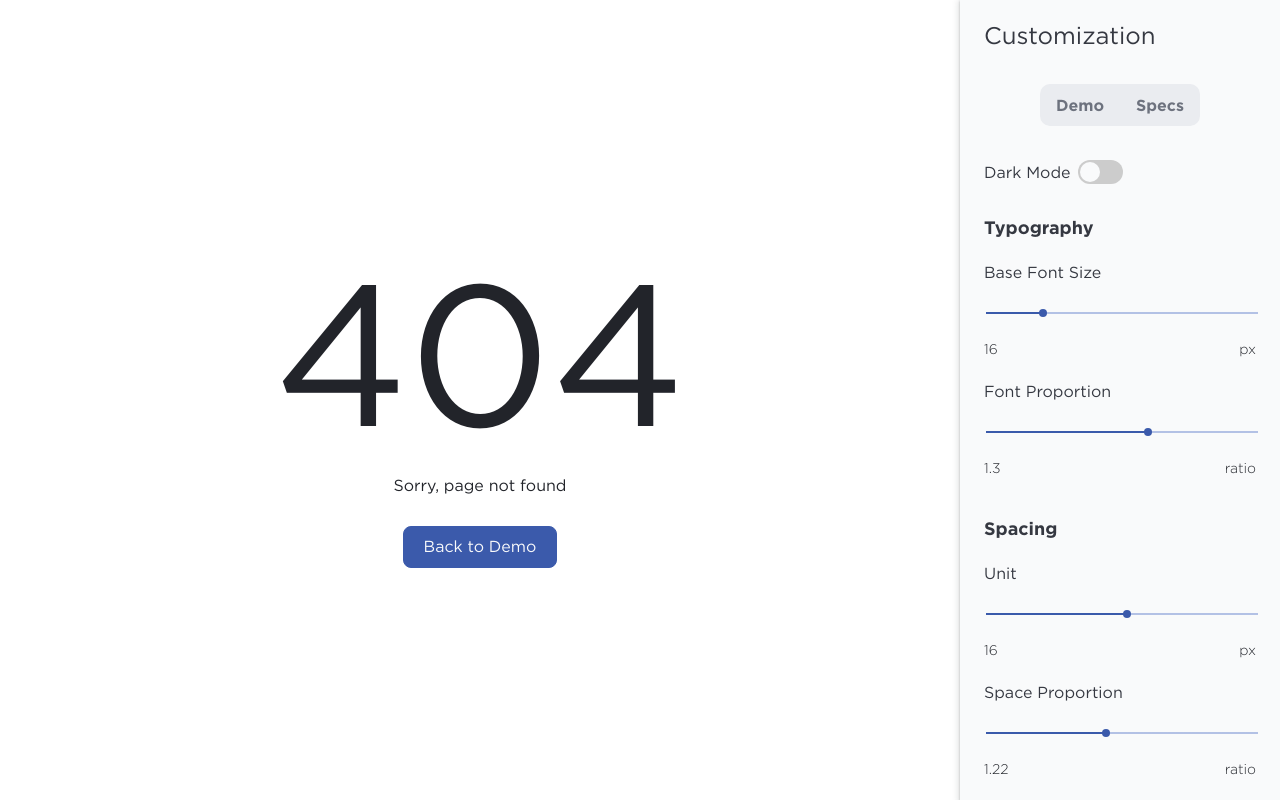
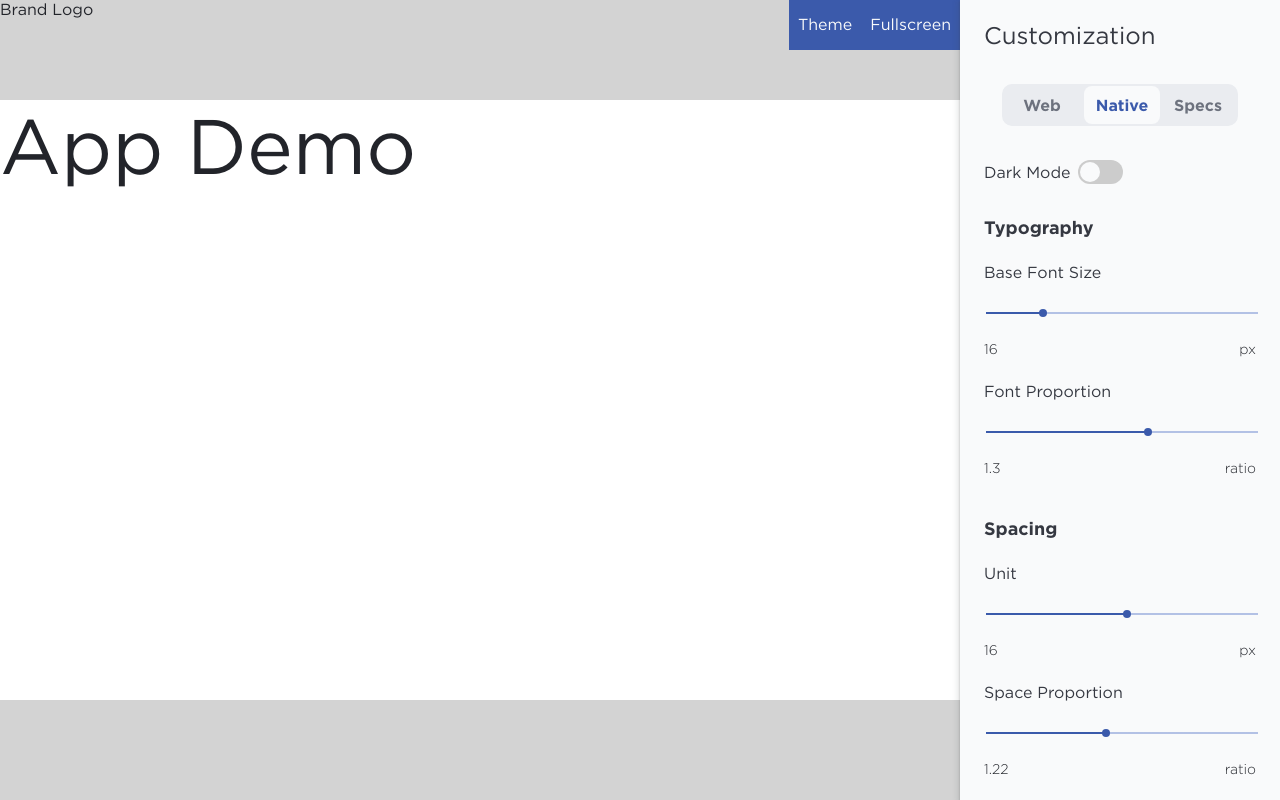
Before and after one commit to TEAMSDesign/TEAMSDesign-Designer-Tool, a React (Create React App) app: page /appDemo in a window 1280 px wide. Built offline with nearby package versions, Linux system fonts and the light colour scheme.

Commit message:
add native prototype section

```diff
--- a/src/App.js
+++ b/src/App.js
@@ -2,6 +2,7 @@ import { BrowserRouter as Router, Routes, Route } from "react-router-dom";
 import './App.css';
 import DesignerToolContainer from './components/DesignerToolContainer';
 import Demo from './pages/Demo.js';
+import AppDemo from './pages/AppDemo.js';
 import Specs from './pages/Specs.js';
 import ErrorPage from './pages/ErrorPage.js';
 
@@ -10,9 +11,25 @@ import * as React from "react";
 import { useEffect, useState } from "react";
 
 function App() {
-  useEffect(() => {}, [
-    // code here
-  ]);
+  const [showScreenSize, setShowScreenSize] = useState(false);
+
+    var webNavLink = document.getElementById('webNavLink');
+    var screenSizeSection = document.getElementById('screenSizeSection');
+
+    function handleShowScreenSize () {
+      // if (webNavLink.classList.contains('active')) {
+      //   screenSizeSection.style.display = 'none';
+      //   setShowScreenSize(true);
+      // } else {
+      //   screenSizeSection.style.display = 'block';
+      //   setShowScreenSize(false);
+      // }
+      screenSizeSection.style.display = 'none';
+      setShowScreenSize(true);
+    }
+
+  useEffect(() => {
+  }, []);
 
   const CloseToolContext = React.createContext();
 
@@ -66,7 +83,6 @@ function App() {
     setBaseColor(event.target.value);
   }
 
-
   // Hue
   const [hue, setHue] = useState('223');
 
@@ -94,8 +110,23 @@ function App() {
     setLightness(event.target.value);
   }
 
+  // Screen Size
+  const [screenWidth, setScreenWidth] = useState('1000');
+
+  function handleScreenWidth (event) {
+    document.documentElement.style.setProperty('--screenWidth', event.target.value + 'px');
+    setScreenWidth(event.target.value);
+  }
+
+  const [screenHeight, setScreenHight] = useState(600);
+
+  function handleScreenHeight (event) {
+    document.documentElement.style.setProperty('--screenHeight', event.target.value + 'px');
+    setScreenHight(event.target.value);
+  }
+
   // Border Radius
-  const [borderRadius, setBorderRadius] = useState('0')
+  const [borderRadius, setBorderRadius] = useState('0');
 
   function handleBorderRadius (event) {
     document.documentElement.style.setProperty('--initialBorderRadius', event.target.value + 'px');
@@ -135,11 +166,16 @@ function App() {
   }
 
   return (
-    <div className="App app-container">
+    <div className="app-container">
       <Router>
         <Routes>
           <Route path="/" element={<Demo
               toolClosed={toolClosed} />}>
+          </Route>
+
+          <Route path="/appDemo" element={
+            <AppDemo/>
+          }>
           </Route>
 
           <Route path="/specs" element={
@@ -155,7 +191,9 @@ function App() {
               borderRadius={borderRadius + 'px'}
               border={border + 'px'}
               toolClosed={toolClosed}
-              fontFamily={fontFamily} />
+              fontFamily={fontFamily}
+              screenWidth={screenWidth + 'px'}
+              screenHeight={screenHeight + 'px'} />
             }>
           </Route>
 
@@ -172,6 +210,9 @@ function App() {
           handleHue={handleHue} hue={hue}
           handleSaturation={handleSaturation} saturation={saturation}
           handleLightness={handleLightness} lightness={lightness}
+          handleScreenWidth={handleScreenWidth} screenWidth={screenWidth}
+          handleScreenHeight={handleScreenHeight} screenHeight={screenHeight}
+          handleShowScreenSize={handleShowScreenSize}
           handleBorderRadius={handleBorderRadius} borderRadius={borderRadius}
           handleBorder={handleBorder} border={border}
           handleToolClose={handleToolClose.bind(this)}
--- a/src/components/DesignerToolContainer.css
+++ b/src/components/DesignerToolContainer.css
@@ -98,7 +98,7 @@ body {
     flex-direction: row;
     justify-content: center;
     align-items: center;
-    width: 160px;
+    width: 236px;
     height: 42px;
     background-color: var(--tool-bg-color-code);
     border-radius: 10px;
@@ -195,11 +195,24 @@ body {
     display: flex;
     flex-direction: row;
     justify-content: space-between;
+    align-items: center;
+}
+
+#settingsHeight {
+  margin-right: 5px;
 }
 
 .settings-value {
     font-size: 14px;
     font-weight: 300;
+}
+
+#screenSizeSection .settings-label {
+  margin-bottom: 24px;
+}
+
+#screenSizeSection {
+  margin-bottom: 12px;
 }
 
 input[type="range"] {
--- a/src/components/DesignerToolContainer.js
+++ b/src/components/DesignerToolContainer.js
@@ -17,7 +17,19 @@ export default function DesignerToolContainer(props) {
 
       let activeStyle = {
         color: "var(--tool-font-color-button)",
+        backgroundColor: "var(--tool-bg-color-body)"
+      }
+
+      let InputNumStyle = {
+        borderWidth: "1.5px",
+        borderStyle: "solid",
+        borderColor: "var(--tool-font-color-button)",
         backgroundColor: "var(--tool-bg-color-body)",
+        height: "42px",
+        width: "180px",
+        borderRadius: "8px",
+        fontSize: "14px",
+        color: "var(--tool-font-color-secondary)"
       }
 
       const [showHex, setShowHex] = useState(false);
@@ -49,12 +61,9 @@ export default function DesignerToolContainer(props) {
             </div>
             <nav className="settings-nav-section">
                 <div className="settings-nav-toggle-wrapper">
-                    <NavLink to="/" className="nav-toggle" style={({ isActive }) =>
-                        isActive ? activeStyle : undefined }>
-                    Demo</NavLink>
-                    <NavLink to="/specs" className="nav-toggle" style={({ isActive }) =>
-                        isActive ? activeStyle : undefined }>
-                    Specs</NavLink>
+                    <NavLink id="webNavLink" to="/" className="nav-toggle" style={({ isActive }) => isActive ? activeStyle : undefined } onClick={props.handleShowScreenSize}>Web</NavLink>
+                    <NavLink to="/appDemo" className="nav-toggle" style={({ isActive }) => isActive ? activeStyle : undefined }>Native</NavLink>
+                    <NavLink to="/specs" className="nav-toggle" style={({ isActive }) => isActive ? activeStyle : undefined }>Specs</NavLink>
                 </div>
             </nav>
             {/* <h4 className="settings-title">Customization</h4> */}
@@ -160,6 +169,20 @@ export default function DesignerToolContainer(props) {
 
             <div className="settings-section">
                 <h5 className="settings-subtitle">Layout</h5>
+                <div id="screenSizeSection">
+                    <label className="settings-label">Screen Size</label>
+                    <div className="settings-value-row">
+                        <p className="settings-value">Width</p>
+                        <input type="number" min='100' max='5000' defaultValue="1000" style={ InputNumStyle } onChange={props.handleScreenWidth} />
+                        <p className="settings-value">px</p>
+                    </div>
+                    <div className="settings-value-row">
+                        <p className="settings-value">Height</p>
+                        <input id="settingsHeight" type="number" min='100' max='5001' defaultValue="600" style={ InputNumStyle } onChange={props.handleScreenHeight} />
+                        <p className="settings-value">px</p>
+                    </div>
+                </div>
+
                 <div>
                     <label className="settings-label">Border Radius</label>
                     <input name='borderRadius' min='0' max='50'type='range' defaultValue="0" step="0.01" onChange={props.handleBorderRadius} />
--- a/src/index.css
+++ b/src/index.css
@@ -131,6 +131,8 @@
     --grey-10: #000;
 
     /*______  Layout  ______*/
+    --screenWidth: 1000px;
+    --screenHeight: 600px;
     --initialBorderRadius: 0px;
     --initialBorder: 1px;
 
--- /dev/null
+++ b/src/pages/AppDemo.css
@@ -0,0 +1,26 @@
+#container {
+    background-color: lightgray;
+    display: flex;
+    justify-content: center;
+    align-items: center;
+    width: calc(100vw - 320px);
+    height: 100vh;
+}
+
+.meta-header {
+    position: absolute;
+    top: 0;
+    left: 0;
+    width: inherit;
+    display: flex;
+    justify-content: space-between;
+}
+
+#appScreen {
+    /* border-width: 2px;
+    border-style: solid;
+    border-color: black; */
+    width: var(--screenWidth);
+    height: var(--screenHeight);
+    background-color: white;
+}
--- /dev/null
+++ b/src/pages/AppDemo.js
@@ -0,0 +1,22 @@
+import React from "react";
+import '../index.css';
+import './AppDemo.css';
+
+const AppDemo = (props) => {
+    return (
+        <div id="container">
+            <div className="meta-header">
+                <div>Brand Logo</div>
+                <div>
+                    <button>Theme</button>
+                    <button>Fullscreen</button>
+                </div>
+            </div>
+            <div id="appScreen">
+                <h1>App Demo</h1>
+            </div>
+        </div>
+    )
+}
+
+export default AppDemo;
--- a/src/pages/specs.js
+++ b/src/pages/specs.js
@@ -67,7 +67,7 @@ export default function Specs (props) {
         var copyCode = `/*  Typography  */\n--initialFontSize: ${props.initialFontSize};\n--initialRatio: ${props.factor};
         \n/*  Spacing  */\n--initialLineheight: ${props.lineheight};\n--lineheightIncrement: ${props.lineheightIncrement};
         \n/*  Color  */\n--initiallightHue: ${props.hue};\n--initiallightSaturation: ${props.saturation};\n--initiallightLightness: ${props.lightness};
-        \n/*  Layout  */\n--initialBorderRadius: ${props.borderRadius};\n--initialBorder: ${props.border};
+        \n/*  Layout  */\n--screenWidth: ${props.screenWidth};\n--screenHeight: ${props.screenHeight};\n--initialBorderRadius: ${props.borderRadius};\n--initialBorder: ${props.border};
         \n/*  Default Light Mode  */\n--font-sans-serif: ${props.fontFamily}, system-ui, -apple-system, "Segoe UI", Roboto, "Helvetica Neue", "Noto Sans", "Liberation Sans", Arial, sans-serif, "Apple Color Emoji", "Segoe UI Emoji", "Segoe UI Symbol", "Noto Color Emoji";`
         navigator.clipboard.writeText(copyCode);
         setShowCopyMessage(true);
@@ -401,6 +401,8 @@ export default function Specs (props) {
                         <pre role='img'>
                             <code>
                                 <div className="replaceable-code">
+                                    --screenWidth: <span id="dynamicLightness">{props.screenWidth};</span><br />
+                                    --screenHeight: <span id="dynamicLightness">{props.screenHeight};</span><br />
                                     --initialBorderRadius: <span id="dynamicLightness">{props.borderRadius};</span><br />
                                     --initialBorder: <span id="dynamicLightness">{props.border};</span><br />
                                 </div>
@@ -494,6 +496,8 @@ export default function Specs (props) {
                                 --initiallightLightness: <span id="dynamicLightness">{props.lightness};</span><br />
                                 <br />
                                 /*  Layout  */<br />
+                                --screenWidth: <span id="dynamicLightness">{props.screenWidth};</span><br />
+                                --screenHeight: <span id="dynamicLightness">{props.screenHeight};</span><br />
                                 --initialBorderRadius: <span id="dynamicLightness">{props.borderRadius};</span><br />
                                 --initialBorder: <span id="dynamicLightness">{props.border};</span><br />
                                 <br />
```
